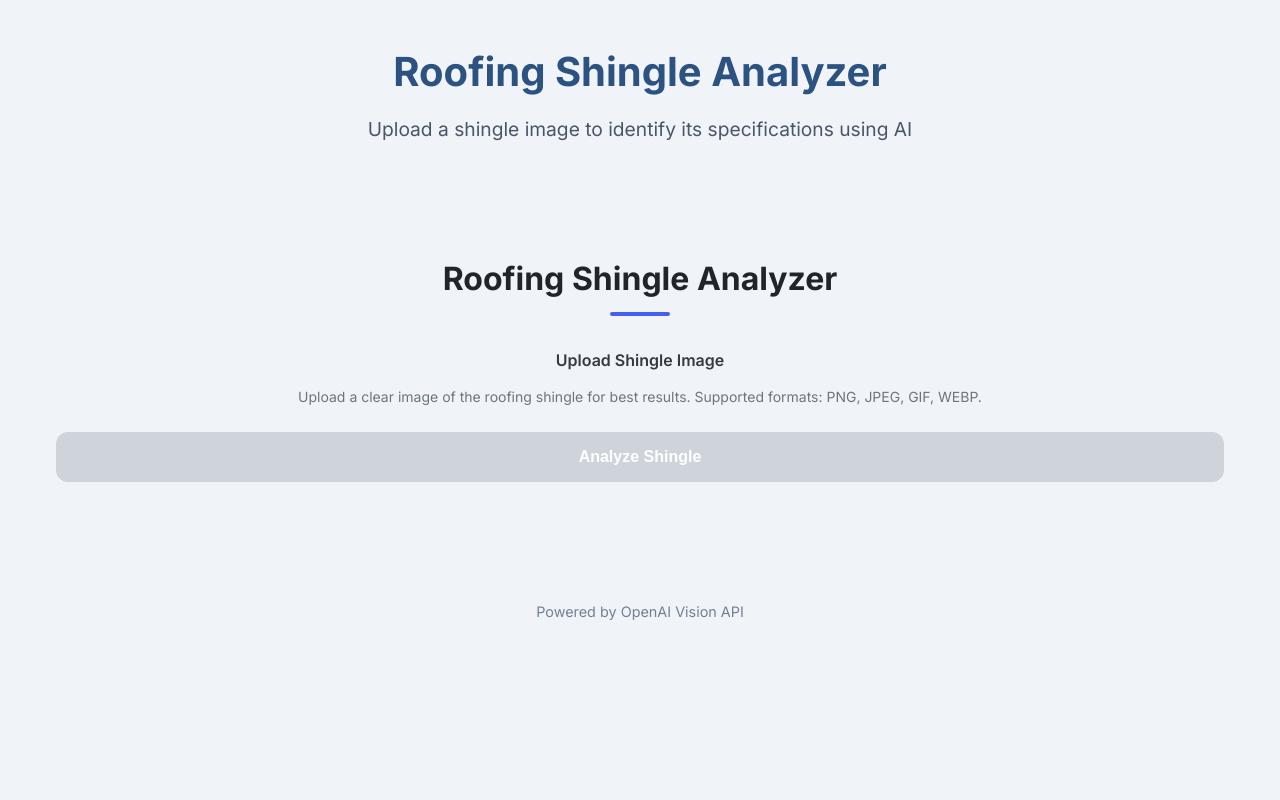
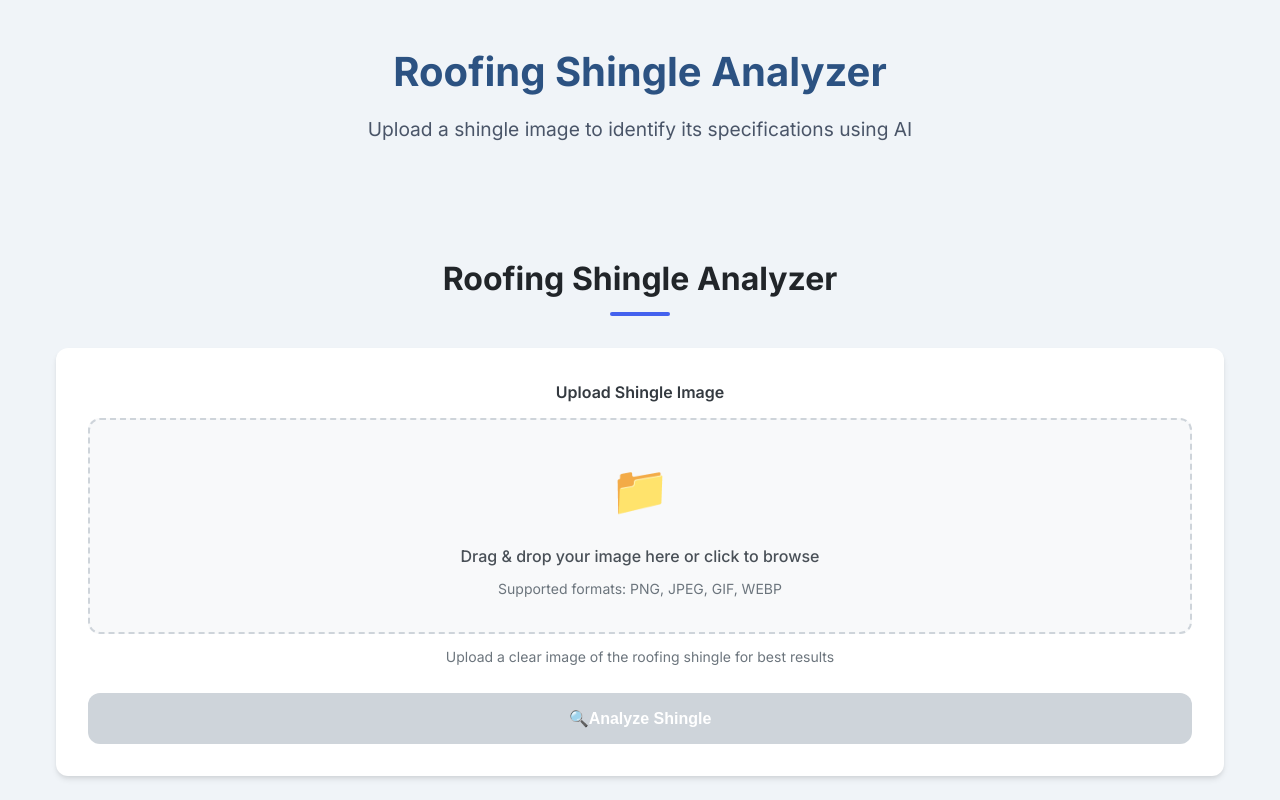
Before and after one commit to anandsub-zuper/shingle-analyzer, a React (Create React App) app in the folder frontend/: page / in a window 1280 px wide. Shown: the top 800 px of the page. Built offline with nearby package versions, Linux system fonts and the light colour scheme.

Commit message:
Update ShingleAnalyzer.jsx
New design

```diff
--- a/frontend/src/components/ShingleAnalyzer.jsx
+++ b/frontend/src/components/ShingleAnalyzer.jsx
@@ -55,10 +55,6 @@ const ShingleAnalyzer = () => {
       reader.onload = async () => {
         const base64Image = reader.result.split(',')[1];
 
-        // For debugging
-        console.log("File type:", file.type);
-        console.log("Base64 data length:", base64Image.length);
-
         try {
           // Call your backend API - replace with your actual Heroku URL
           const response = await fetch('https://shingle-analyzer-cf8f8df19174.herokuapp.com/api/analyze-shingle', {
@@ -73,13 +69,9 @@ const ShingleAnalyzer = () => {
 
           const data = await response.json();
 
-          // Add debugging logs
-          console.log("Raw response from API:", data);
-
           if (response.ok) {
             if (data.choices && data.choices[0] && data.choices[0].message && data.choices[0].message.content) {
               const gptResponse = data.choices[0].message.content;
-              console.log("Content from API:", gptResponse);
 
               try {
                 // Try to parse the response as JSON
@@ -92,9 +84,7 @@ const ShingleAnalyzer = () => {
                   if (jsonMatch) {
                     try {
                       parsedResponse = JSON.parse(jsonMatch[0]);
-                      console.log("Extracted and parsed JSON from string:", parsedResponse);
                     } catch (e) {
-                      console.error("Failed to parse extracted JSON:", e);
                       parsedResponse = null;
                     }
                   }
@@ -103,16 +93,13 @@ const ShingleAnalyzer = () => {
                   if (!parsedResponse) {
                     try {
                       parsedResponse = JSON.parse(gptResponse);
-                      console.log("Parsed entire content as JSON:", parsedResponse);
                     } catch (e) {
-                      console.error("Failed to parse entire content as JSON:", e);
                       // Continue to fallback handling
                     }
                   }
                 } else if (typeof gptResponse === 'object') {
                   // If it's already an object, use it directly
                   parsedResponse = gptResponse;
-                  console.log("Content was already an object:", parsedResponse);
                 }
 
                 // If parsing was successful
@@ -146,10 +133,7 @@ const ShingleAnalyzer = () => {
                   throw new Error("Could not parse response as JSON");
                 }
               } catch (e) {
-                console.error("Failed to process GPT response:", e);
-
                 // Extract useful info from text response by creating a simplified JSON
-                // Try to extract useful information from the text response
                 let name = "Detected Shingle";
                 let manufacturer = "Unknown Manufacturer";
 
@@ -202,28 +186,23 @@ const ShingleAnalyzer = () => {
                 });
               }
             } else {
-              console.error("Unexpected API response structure:", data);
               throw new Error("Unexpected API response structure");
             }
           } else {
-            console.error("API error response:", data);
             throw new Error(`API error: ${data.error?.message || data.error || 'Unknown error'}`);
           }
           setAnalyzing(false);
         } catch (error) {
-          console.error("API call error:", error);
           setError("Error calling API: " + error.message);
           setAnalyzing(false);
         }
       };
 
       reader.onerror = (error) => {
-        console.error("File reading error:", error);
         setError("Error reading file: " + error.message);
         setAnalyzing(false);
       };
     } catch (err) {
-      console.error("Overall error:", err);
       setError("Error analyzing image: " + err.message);
       setAnalyzing(false);
     }
@@ -233,16 +212,22 @@ const ShingleAnalyzer = () => {
     <div className="shingle-analyzer-container">
       <h1 className="analyzer-title">Roofing Shingle Analyzer</h1>
 
+      <div className="upload-section">
         <div className="form-group">
           <label className="input-label">Upload Shingle Image</label>
+          <div className="file-input-wrapper">
+            <div className="file-input-icon upload-icon"></div>
+            <div className="file-input-text">Drag & drop your image here or click to browse</div>
+            <div className="file-input-description">Supported formats: PNG, JPEG, GIF, WEBP</div>
             <input
               type="file"
               accept="image/png, image/jpeg, image/jpg, image/gif, image/webp"
               onChange={handleFileChange}
               className="file-input"
             />
+          </div>
           <p className="input-help-text">
-          Upload a clear image of the roofing shingle for best results. Supported formats: PNG, JPEG, GIF, WEBP.
+            Upload a clear image of the roofing shingle for best results
           </p>
         </div>
 
@@ -264,11 +249,23 @@ const ShingleAnalyzer = () => {
           disabled={!file || analyzing}
           className={`analyze-button ${(!file || analyzing) ? 'button-disabled' : ''}`}
         >
-        {analyzing ? 'Analyzing...' : 'Analyze Shingle'}
+          {analyzing ? (
+            <>
+              <span className="loading-spinner"></span>
+              Analyzing...
+            </>
+          ) : (
+            <>
+              <span className="analyze-icon"></span>
+              Analyze Shingle
+            </>
+          )}
         </button>
+      </div>
 
       {error && (
         <div className="error-message">
+          <span className="error-icon"></span>
           {error}
         </div>
       )}
@@ -279,15 +276,18 @@ const ShingleAnalyzer = () => {
             <div className="results-title">
               <h2 className="shingle-name">{results.specifications.name}</h2>
               <p className="analysis-completed">
+                <span className="checkmark-icon check-icon"></span>
                 Analysis Complete
               </p>
             </div>
             <div className="analysis-method">
-              <p className="method-label">Analysis Method</p>
+              <p className="method-label">Powered by</p>
               <p className="method-value">OpenAI Vision API</p>
             </div>
           </div>
 
+          <div className="specs-section">
+            <h3 className="section-subtitle">Specifications</h3>
             <div className="specifications-grid">
               <div className="spec-item">
                 <span className="spec-label">Manufacturer</span>
@@ -326,6 +326,7 @@ const ShingleAnalyzer = () => {
                 <span className="spec-value">{results.specifications.warranty}</span>
               </div>
             </div>
+          </div>
 
           {/* Add the damage assessment section */}
           {results.specifications.damageAssessment && (
@@ -350,7 +351,7 @@ const ShingleAnalyzer = () => {
             <h3 className="section-subtitle">How This Works</h3>
             <p className="info-text">
               This analyzer uses OpenAI's Vision API to identify roofing shingle characteristics.
-              The API examines visual patterns, textures, and colors to determine material type,
+              The AI examines visual patterns, textures, and colors to determine material type,
               manufacturer, and specifications. Results are derived directly from AI analysis of
               your uploaded image.
             </p>
```
Lines whose indentation alone changed are shown as unchanged.
